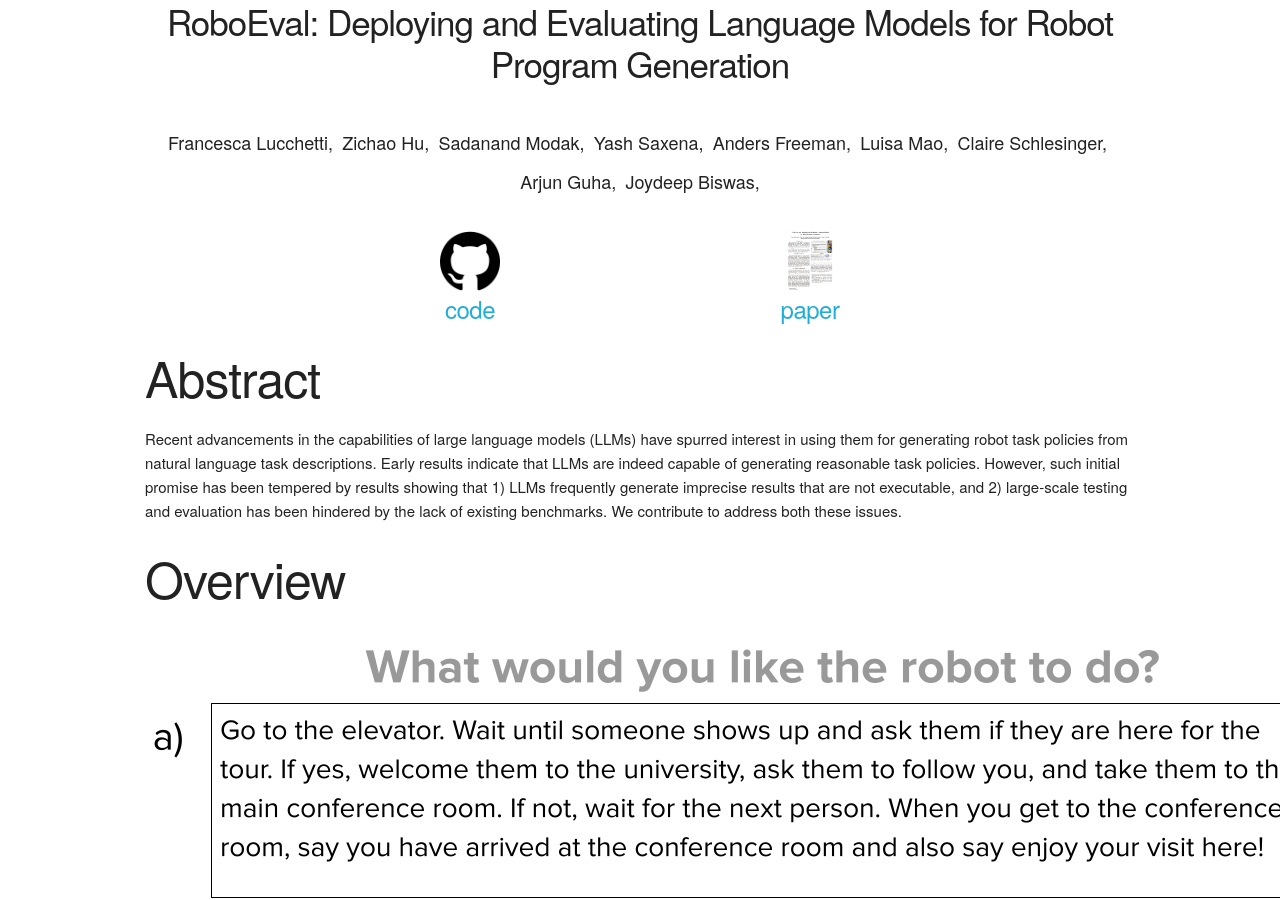
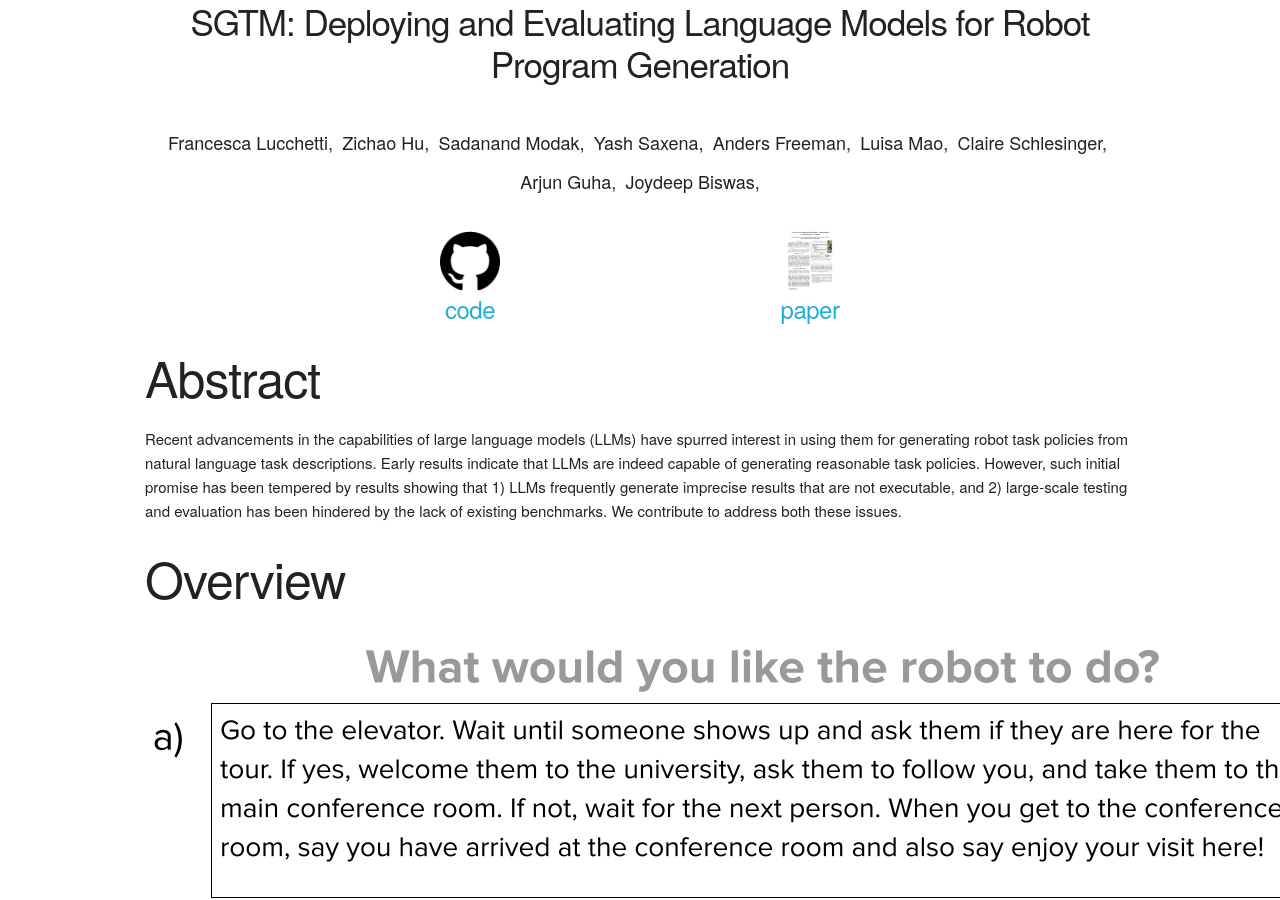
Before and after one commit to ut-amrl/codebotler, a Jekyll site: the page built from docs/index.md, in a window 1280 px wide and 900 px high. Built offline with Jekyll 4.4.1, drawn with Linux system fonts in a browser that asks for light colours; nearby versions of some CDN libraries; some web fonts are replaced.

Commit message:
update website

```diff
--- a/docs/index.md
+++ b/docs/index.md
@@ -1,5 +1,5 @@
 ---
-title: "RoboEval:"
+title: "SGTM:"
 subtitle: Deploying and Evaluating Language Models for Robot Program Generation
 authors: [Francesca Lucchetti, Zichao Hu, Sadanand Modak, Yash Saxena, Anders Freeman, Luisa Mao, Claire Schlesinger, Arjun Guha, Joydeep Biswas]
 layout: project
@@ -18,7 +18,10 @@ evaluation has been hindered by the lack of existing benchmarks. We contribute
 to address both these issues.
 
 # Overview
-![Overview](assets/images/RoboEvalFig1.png)
+<div>
+<img src="assets/images/RoboEvalFig1.png" style="height=100%"/>
+</div>
+<!-- ![Overview](assets/images/RoboEvalFig1.png) -->
 
 Add some text descriptions here
 # Demo
```
